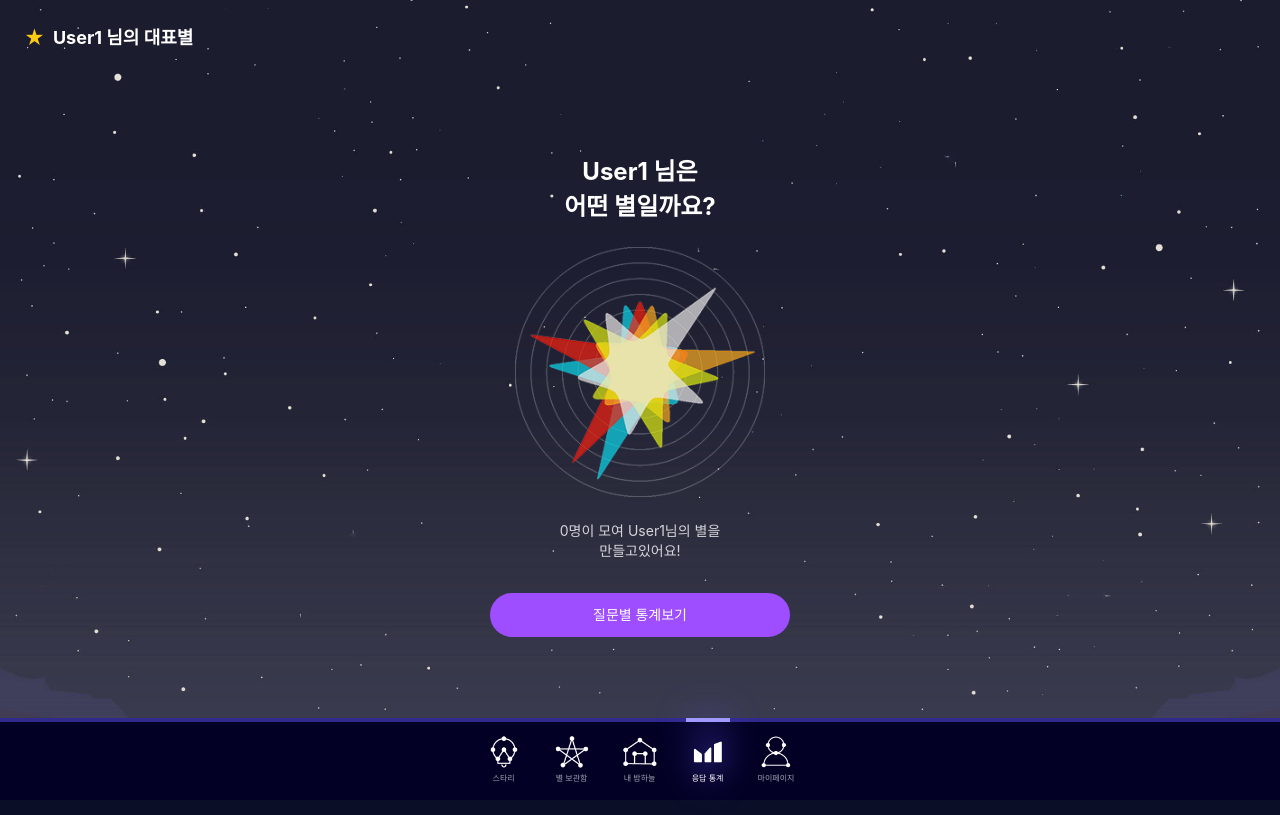
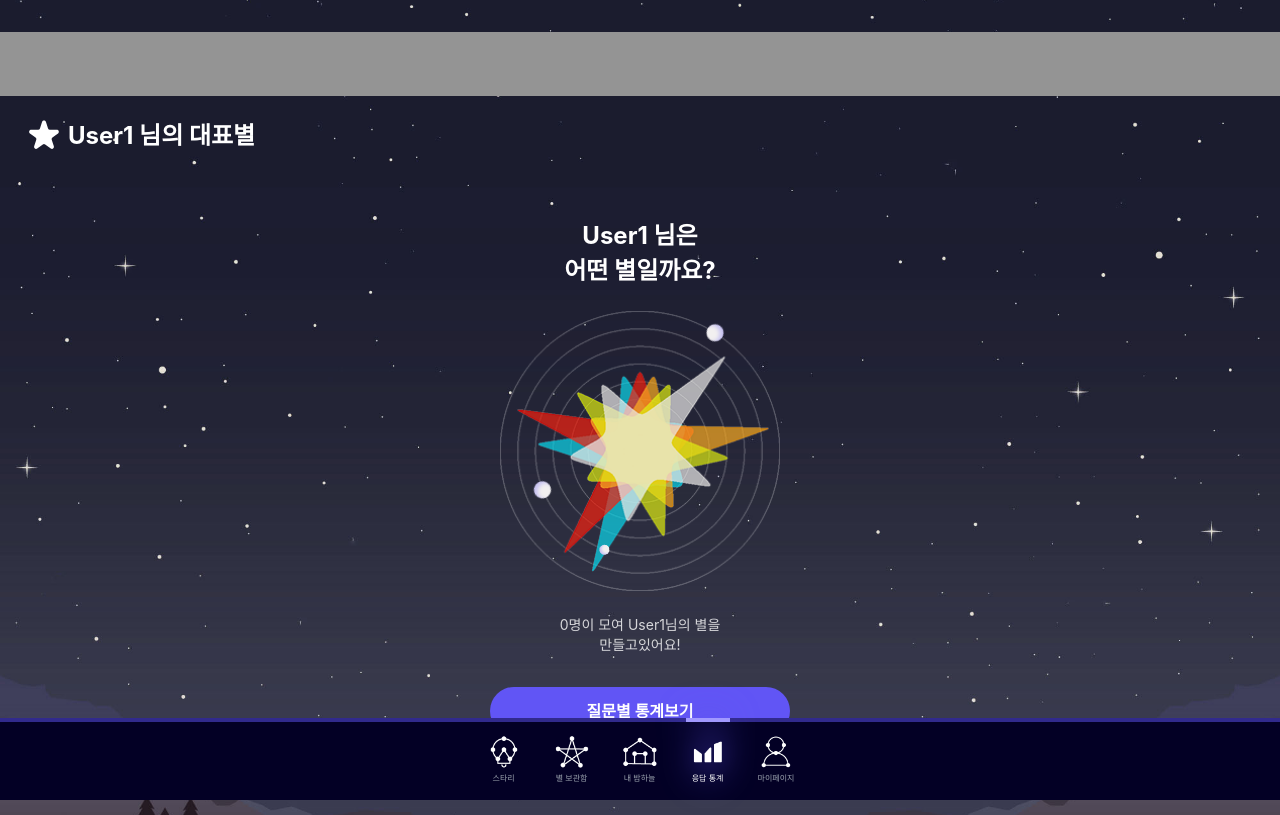
Before and after one commit to kimkichan1225/Starry, a React (Vite) app: page /stat in a window 1280 px wide. Built offline with nearby package versions, Linux system fonts and the light colour scheme.

Commit message:
send survey3

```diff
--- a/src/pages/StatPage.jsx
+++ b/src/pages/StatPage.jsx
@@ -47,25 +47,31 @@ function StatPage() {
   }, [user]);
 
   return (
-    <div className="relative min-h-screen overflow-hidden">
+    <div className="relative min-h-screen overflow-hidden bg-[#030025]">
       {/* 배경 이미지 */}
       <div
-        className="absolute inset-0 bg-cover bg-center bg-no-repeat"
+        className="absolute top-0 left-0 right-0 bottom-0 bg-cover bg-center bg-no-repeat opacity-100"
         style={{ backgroundImage: 'url(/BackGround.jpg)' }}
       ></div>
 
       {/* 메인 콘텐츠 */}
       <div className="relative z-10 flex flex-col min-h-screen pb-20">
-        {/* 상단 타이틀 */}
-        <div className="px-6 pt-6 pb-4">
-          <div className="flex items-center space-x-2 text-white">
-            <span className="text-yellow-400 text-xl">★</span>
-            <span className="text-lg font-bold">{nickname} 님의 대표별</span>
-          </div>
+        {/* 광고 배너 영역 */}
+        <div className="h-16 bg-[#949494] mt-8 flex items-center justify-center">
         </div>
 
+        {/* 상단 네비게이션 */}
+        <nav className="pl-6 pr-6 py-5 flex justify-between items-center">
+          <div className="flex items-center gap-1">
+            <svg className="w-10 h-10 text-white" fill="currentColor" viewBox="0 0 20 20">
+              <path d="M9.049 2.927c.3-.921 1.603-.921 1.902 0l1.07 3.292a1 1 0 00.95.69h3.462c.969 0 1.371 1.24.588 1.81l-2.8 2.034a1 1 0 00-.364 1.118l1.07 3.292c.3.921-.755 1.688-1.54 1.118l-2.8-2.034a1 1 0 00-1.175 0l-2.8 2.034c-.784.57-1.838-.197-1.539-1.118l1.07-3.292a1 1 0 00-.364-1.118L2.98 8.72c-.783-.57-.38-1.81.588-1.81h3.461a1 1 0 00.951-.69l1.07-3.292z" />
+            </svg>
+            <span className="text-white font-bold text-2xl">{nickname} 님의 대표별</span>
+          </div>
+        </nav>
+
         {/* 중앙 콘텐츠 */}
-        <div className="flex-1 flex flex-col items-center justify-center px-6">
+        <div className="flex-1 flex flex-col items-center justify-start pt-10 px-6">
           <div className="w-full max-w-[330px] text-center">
             {/* 질문 텍스트 */}
             <div className="mb-6">
@@ -77,13 +83,75 @@ function StatPage() {
               </h2>
             </div>
 
-            {/* 별 이미지 */}
-            <div className="flex justify-center mb-6">
+            {/* 별 이미지 + 공전하는 원들 */}
+            <div className="flex justify-center mb-6 relative">
+              {/* 메인 별 이미지 */}
               <img
                 src="/StatExample.png"
                 alt="별 통계"
-                className="w-[250px] h-[250px] object-contain"
+                className="w-[280px] h-[280px] object-contain"
               />
+
+              {/* 공전하는 원 1 */}
+              <div
+                className="absolute top-1/2 left-1/2 -translate-x-1/2 -translate-y-1/2"
+                style={{
+                  animation: 'orbit1 33s linear infinite',
+                }}
+              >
+                <img
+                  src="/StatCircle.png"
+                  alt="circle1"
+                  className="w-[10px] h-[10px]"
+                  style={{ transform: 'translate(105px, 0)' }}
+                />
+              </div>
+
+              {/* 공전하는 원 2 */}
+              <div
+                className="absolute top-1/2 left-1/2 -translate-x-1/2 -translate-y-1/2"
+                style={{
+                  animation: 'orbit2 28s linear infinite',
+                }}
+              >
+                <img
+                  src="/StatCircle.png"
+                  alt="circle2"
+                  className="w-[17px] h-[17px]"
+                  style={{ transform: 'translate(105px, 0)' }}
+                />
+              </div>
+
+              {/* 공전하는 원 3 */}
+              <div
+                className="absolute top-1/2 left-1/2 -translate-x-1/2 -translate-y-1/2"
+                style={{
+                  animation: 'orbit3 28s linear infinite',
+                }}
+              >
+                <img
+                  src="/StatCircle.png"
+                  alt="circle3"
+                  className="w-[17px] h-[17px]"
+                  style={{ transform: 'translate(140px, 0)' }}
+                />
+              </div>
+
+              {/* 공전 애니메이션 스타일 */}
+              <style>{`
+                @keyframes orbit1 {
+                  from { transform: translate(-50%, -50%) rotate(60deg); }
+                  to { transform: translate(-50%, -50%) rotate(360deg); }
+                }
+                @keyframes orbit2 {
+                  from { transform: translate(-50%, -50%) rotate(80deg); }
+                  to { transform: translate(-50%, -50%) rotate(480deg); }
+                }
+                @keyframes orbit3 {
+                  from { transform: translate(-50%, -50%) rotate(230deg); }
+                  to { transform: translate(-50%, -50%) rotate(600deg); }
+                }
+              `}</style>
             </div>
 
             {/* 참여자 수 */}
@@ -94,7 +162,7 @@ function StatPage() {
 
             {/* 질문별 통계보기 버튼 */}
             <button
-              className="w-[300px] py-3 text-sm rounded-full font-medium bg-[#9E4EFF] text-white hover:bg-[#8A3EE8] transition-colors"
+              className="w-[300px] py-3 text-base rounded-full font-semibold bg-[#6155F5] text-white hover:bg-[#5044d4] transition-colors"
             >
               질문별 통계보기
             </button>
```
Also changed, not shown: public/StatCircle.png (added).
